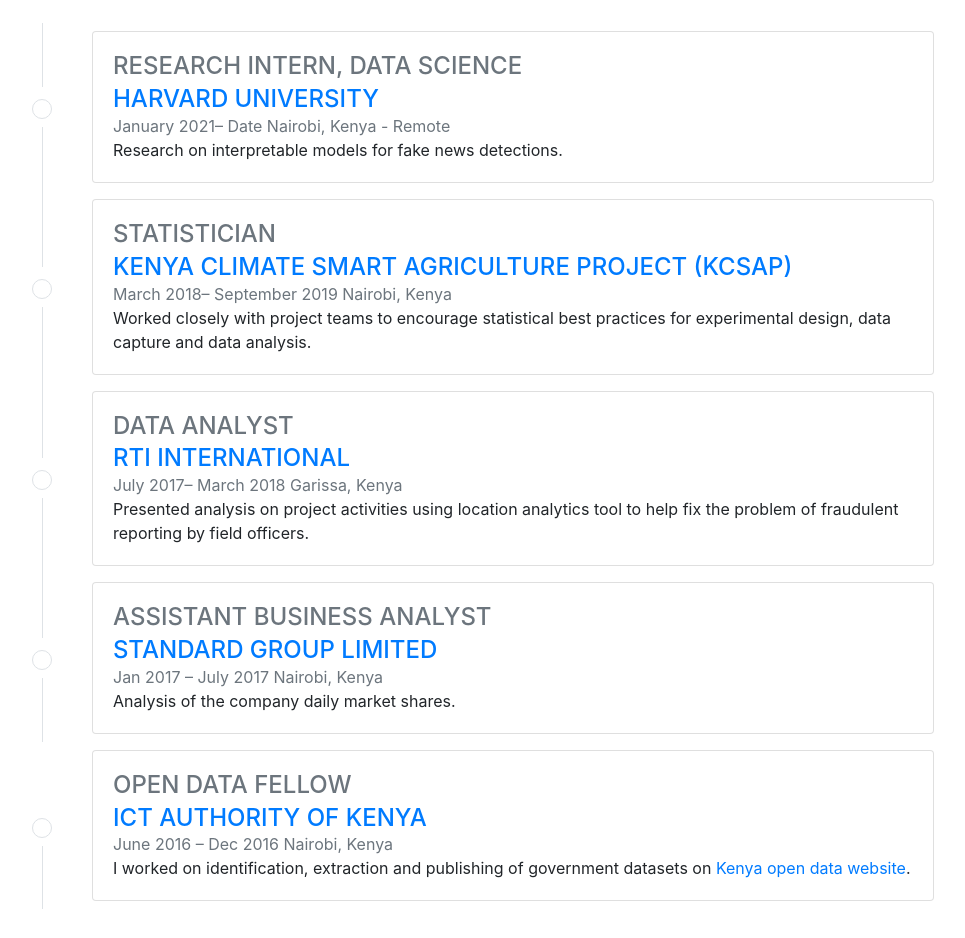
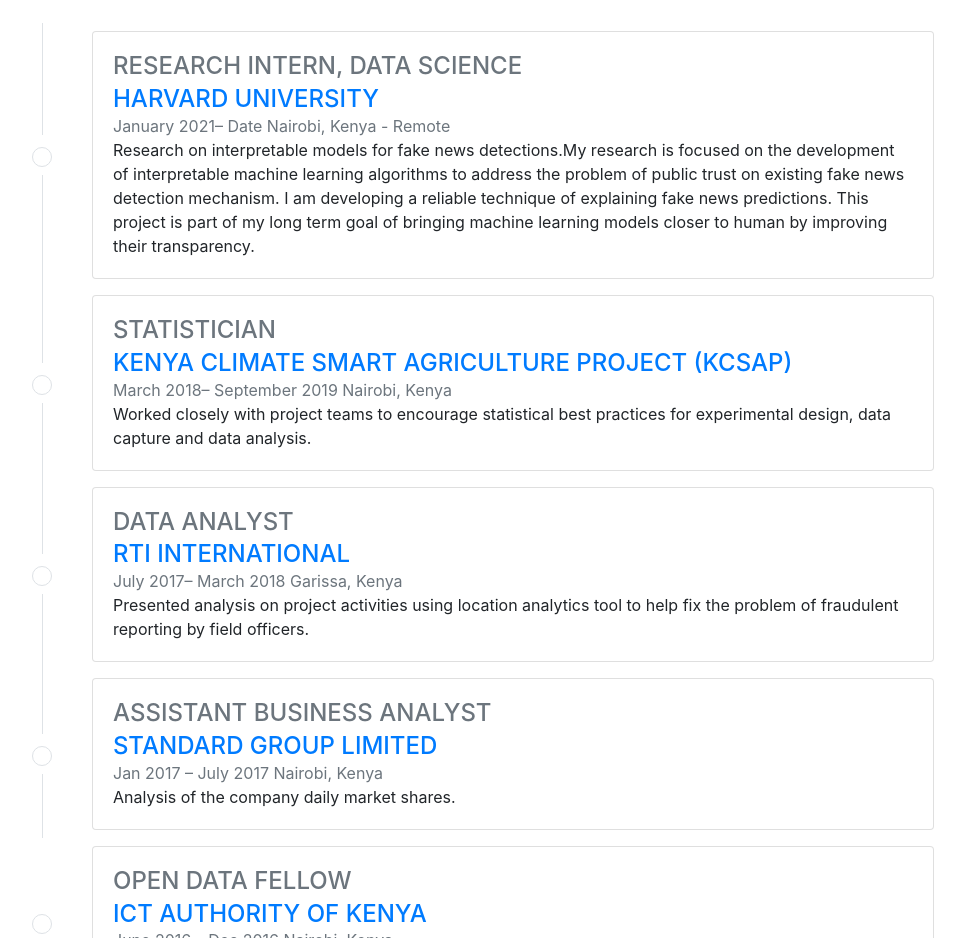
Before and after one commit to Guyodub/guyodub.github.io, a website with bundled scripts: page index.html in a window 1280 px wide. Shown: the part 920-1858 px from the top of the page, without its empty margins (298-1263 px from the left). Built offline with nearby package versions, Linux system fonts and the light colour scheme; a web font is replaced by a local one.

Commit message:
added more to my work experience at Harvard University

```diff
--- a/index.html
+++ b/index.html
@@ -218,7 +218,10 @@
             <span>Nairobi, Kenya - Remote</span>
 
         </div>
-        <div class="card-text">Research on interpretable models for fake news detections.
+        <div class="card-text">Research on interpretable models for fake news detections.My research is focused on the development of
+          interpretable machine learning algorithms to address the problem of public trust on existing fake news detection mechanism.
+          I am developing a reliable technique of explaining fake news predictions. This project is part of my long term goal of bringing
+          machine learning models closer to human by improving their transparency.
 
         </div>
       </div>
```
